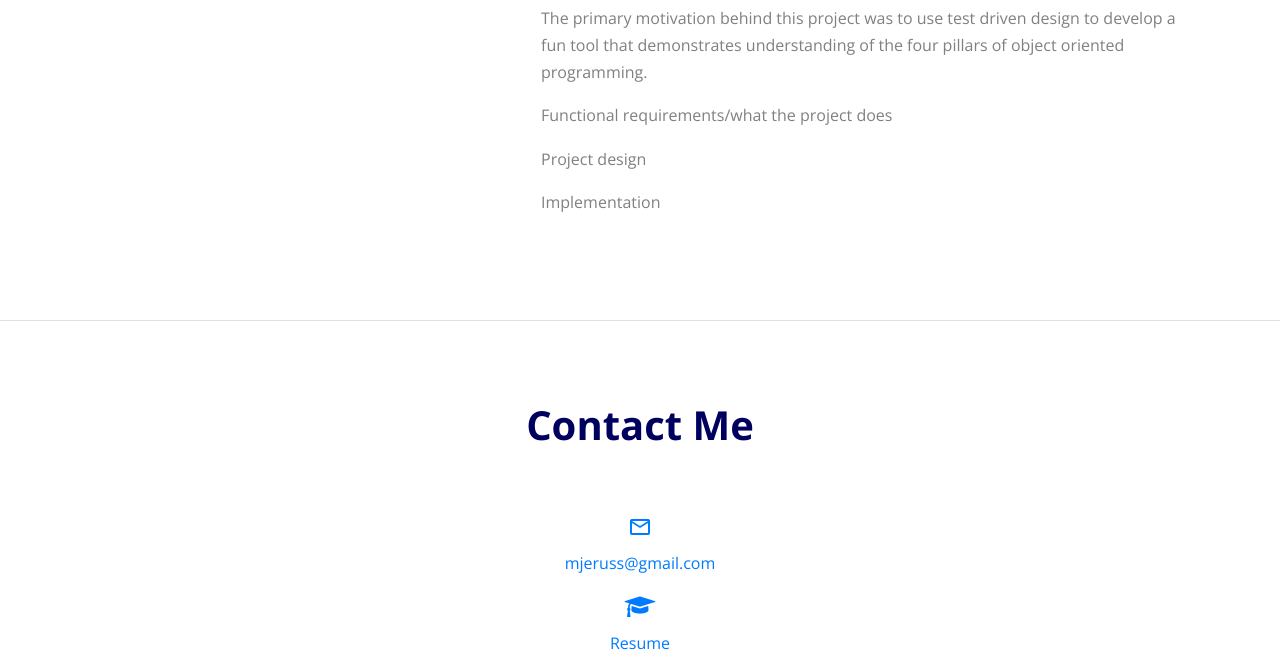
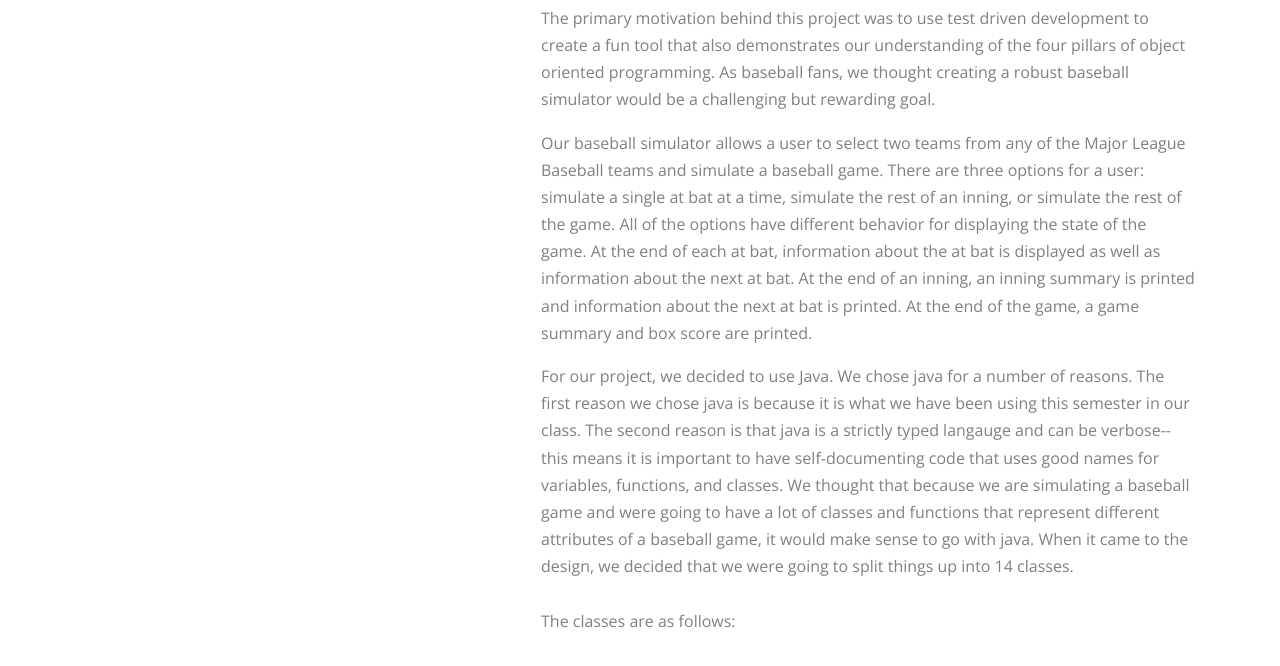
Before and after one commit to MJeruss/MJeruss.github.io, a plain HTML site: page index.html in a window 1280 px wide. Shown: the part 814-1480 px from the top of the page. Drawn offline with nearby package versions, Linux system fonts and the light colour scheme; a script that the page names is missing; files whose address does not match are found by name.

Commit message:
feat- added writeup and image of project.

```diff
--- a/index.html
+++ b/index.html
@@ -123,31 +123,68 @@
         <div class="row">
           <div class="col-lg-6 mb-5" data-aos="fade-up" data-aos-delay="">
 
-            <img src="" alt="Image of your project" class="img-fluid">
+            <img src="C:\Users\maxaj\OneDrive\Desktop\USD\SPRING2024\COMP305\comp-305-website\MJeruss.github.io\images\output.png" alt="Image of your project" class="img-fluid">
 
           </div>
           <div class="col-lg-5 ml-auto" data-aos="fade-up" data-aos-delay="100">
             <div class="mb-4">
               <h3>Baseball Simulator</h3>
                 <p>
-               The primary motivation behind this project was to use test driven design to develop a fun tool that demonstrates understanding of the four pillars of object oriented programming.
+                  The primary motivation behind this project was to use test driven development to create a fun tool that also demonstrates our understanding of the four pillars of object oriented programming. As baseball fans, we thought creating a robust baseball simulator would be a challenging but rewarding goal.
                 </p>
                 <p>
-              Functional requirements/what the project does
-
+                  Our baseball simulator allows a user to select two teams from any of the Major League Baseball teams and simulate a baseball game. There are three options for a user: simulate a single at bat at a time, simulate the rest of an inning, or simulate the rest of the game. All of the options have different behavior for displaying the state of the game. At the end of each at bat, information about the at bat is displayed as well as information about the next at bat. At the end of an inning, an inning summary is printed and information about the next at bat is printed. At the end of the game, a game summary and box score are printed.
                 </p>
                 <p>
-              Project design
+                  For our project, we decided to use Java. We chose java for a number of reasons. The first reason we chose java is because it is what we have been using this semester in our class. The second reason is that java is a strictly typed langauge and can be verbose--this means it is important to have self-documenting code that uses good names for variables, functions, and classes. We thought that because we are simulating a baseball game and were going to have a lot of classes and functions that represent different attributes of a baseball game, it would make sense to go with java. When it came to the design, we decided that we were going to split things up into 14 classes.
+                  <br>
+                  <br>The classes are as follows:
+                  <br>
+                  <br>AT_BAT_RESULT
+                  <br>Batter
+                  <br>Game
+                  <br>GameSimulator
+                  <br>GameStats
+                  <br>Inning
+                  <br>Pitcher
+                  <br>Player
+                  <br>PlayGame
+                  <br>Scoreboard
+                  <br>SetupGame
+                  <br>SetupGameOutput
+                  <br>Team
+                  <br>UserInput
+                  <br>
+                  <br>GameSimulator is the main driver for the whole program--it sets up a game and plays the game. The setup of the game is handled by SetupGame, SetupGameOutput and UserInput. The PlayGame class plays the game and also uses UserInput. The game class has two Team objects, an Inning Object which tracks the state of the innings in a game, and a GameStats object. The Team objects have Player objects. The GameStats object keeps track of the game. The Game class calls static methods from the Scoreboard class which is responsibile for printing out updates about what is going on in the game. In addition to all of the classes, we also had test classes for all of the above classes as we took a test driven development approach to this project.
                 </p>
                 <p>
-              Implementation
+                  When it came to implementation, my partner Cory, and I used github to collaborate. While we did do some paired programming and combine our brain power for the initial design and for other bits and pieces throughout the project, we tried our best to plan and delegate work so that we could implement individually.
+                  <br>
+                  <br>The classes that I was responsible for implementing individually were:
+                  <br>
+                  <br>Player
+                  <br>Pitcher
+                  <br>Batter
+                  <br>Inning
+                  <br>Game
+                  <br>
+                  <br>Because we took a test driven development approach, I was also responsible for writing the following test classes:
+                  <br>
+                  <br>PlayerTest
+                  <br>PitcherTest
+                  <br>BatterTest
+                  <br>InningTest
+                  <br>GameTest
+                  <br>
+                  <br>As I mentioned above, my partner and I took a test driven development approach meaning that we chose to look before we leaped. We used PlantUML to design our entire project and wrote all of the tests for every individual method in the entire project before we implemented the methods. The truth is, at times, this was a frustratring process that felt slow to get moving but paid off in the end. Because of our meticulous planning and design, when we put everything together at the end, it all came together quite seemlessly--we were both impressed. Even though what the project accomplishes is rather simple, we tried to write robust code and I believe the methodologies we used and skills we practiced while collaborating were very valuable. I am grateful to have had this opportunity and partner to practice what I've been taught!
+                  <br>
+                  <br>The link to our github is:
+                  <br>
+                  <br>https://github.com/usd-cs/comp305-final-project-sp24-s01s02-maxcory
+                  <br>
+                  <br>The repo is currently private but I will speak with my wonderful professor, Dr. Olsen, about making it public or making our own public version.
                 </p>
-
-
             </div>
-
-
-
           </div>
         </div>
       </div>
```
Lines whose indentation alone changed are shown as unchanged.
